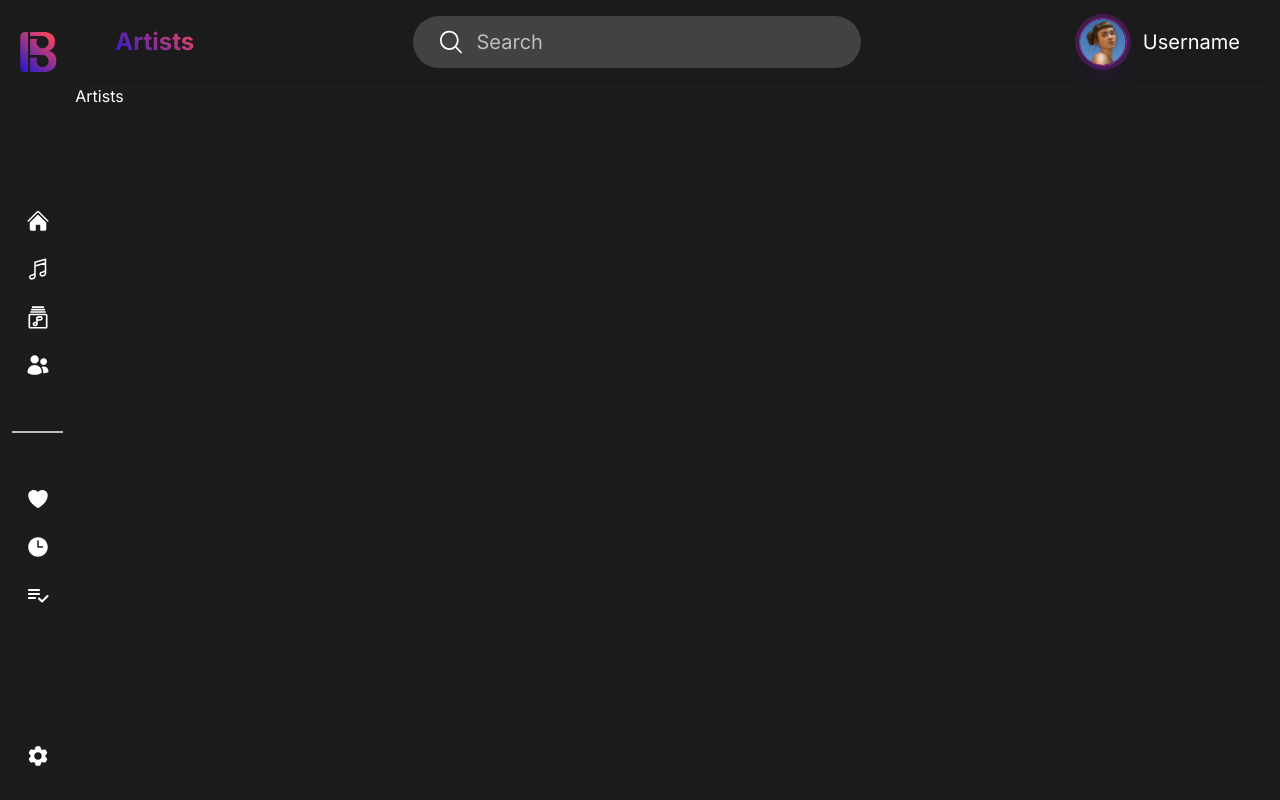
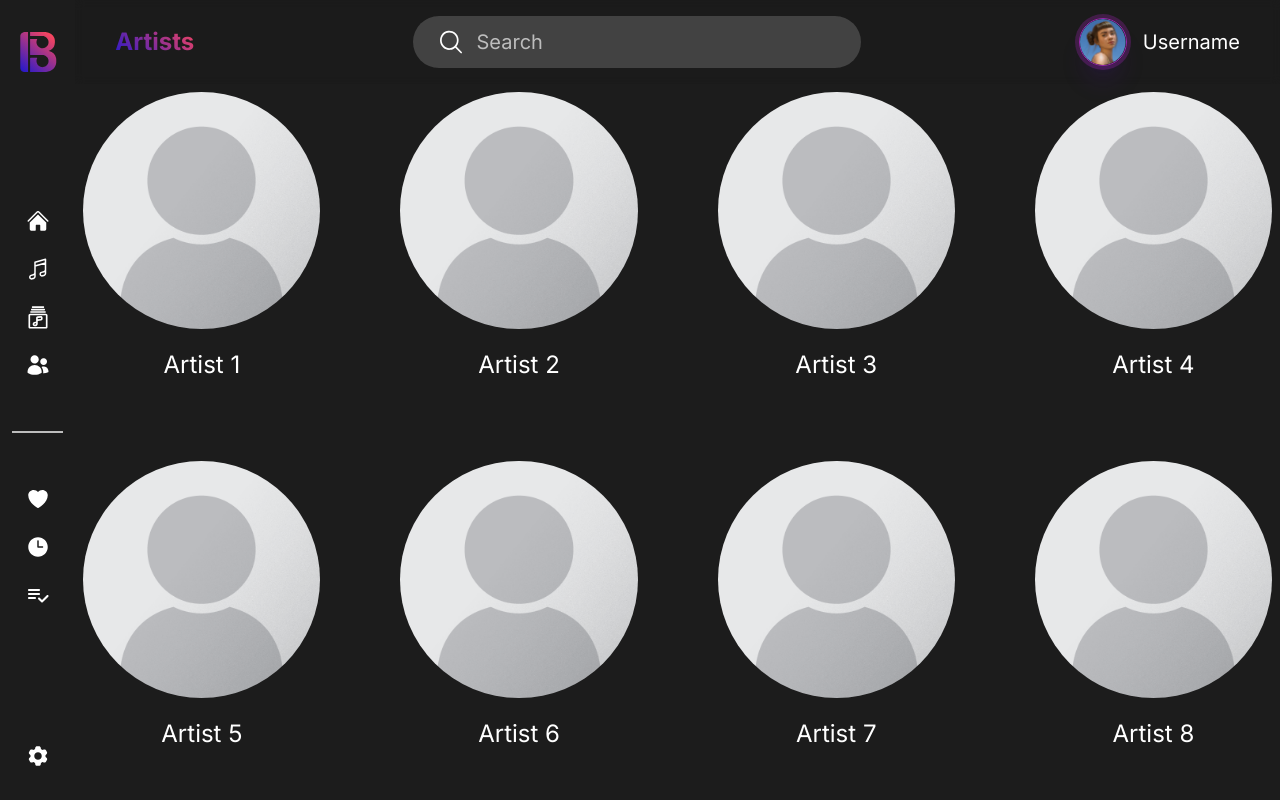
Before and after one commit to AnoyRC/beatfolio, a Next.js app in the folder Frontend/: page /artists in a window 1280 px wide. Built offline with nearby package versions, Linux system fonts and the light colour scheme.

Commit message:
Add artists page

```diff
--- a/Frontend/app/albums/page.js
+++ b/Frontend/app/albums/page.js
@@ -1,3 +1,11 @@
-export default function Home() {
-  return <section>Album</section>;
+import PlaylistLists from '@/components/layout/lists/PlaylistLists';
+
+export default function Page() {
+  return (
+    <section>
+      <PlaylistLists playlists={''} />
+      <PlaylistLists playlists={''} />
+      <PlaylistLists playlists={''} />
+    </section>
+  );
 }
--- a/Frontend/app/artists/page.js
+++ b/Frontend/app/artists/page.js
@@ -1,3 +1,9 @@
+import Artists from '@/components/layout/artist/Artists';
+
 export default function Home() {
-  return <section>Artists</section>;
+  return (
+    <section>
+      <Artists />
+    </section>
+  );
 }
--- /dev/null
+++ b/Frontend/components/layout/artist/ArtistItem.jsx
@@ -0,0 +1,19 @@
+import Image from 'next/image';
+
+const ArtistItem = ({ artist }) => {
+  return (
+    <section className="space-y-5 cursor-pointer p-2 hover:bg-gray-50/5 rounded-lg col-span-1">
+      <Image
+        src="/placeholder.png"
+        alt={artist.name}
+        width={250}
+        height={250}
+        className="rounded-full"
+      />
+
+      <h3 className="text-center text-2xl ">{artist.name}</h3>
+    </section>
+  );
+};
+
+export default ArtistItem;
--- /dev/null
+++ b/Frontend/components/layout/artist/Artists.jsx
@@ -0,0 +1,60 @@
+import ArtistItem from './ArtistItem';
+
+const Artists = () => {
+  const a = [
+    {
+      id: 1,
+      name: 'Artist 1',
+      image: 'https://via.placeholder.com/250',
+    },
+    {
+      id: 2,
+      name: 'Artist 2',
+      image: 'https://via.placeholder.com/250',
+    },
+    {
+      id: 3,
+      name: 'Artist 3',
+      image: 'https://via.placeholder.com/250',
+    },
+    {
+      id: 4,
+      name: 'Artist 4',
+      image: 'https://via.placeholder.com/250',
+    },
+    {
+      id: 5,
+      name: 'Artist 5',
+      image: 'https://via.placeholder.com/250',
+    },
+    {
+      id: 6,
+      name: 'Artist 6',
+      image: 'https://via.placeholder.com/250',
+    },
+    {
+      id: 7,
+      name: 'Artist 7',
+      image: 'https://via.placeholder.com/250',
+    },
+    {
+      id: 8,
+      name: 'Artist 8',
+      image: 'https://via.placeholder.com/250',
+    },
+    {
+      id: 9,
+      name: 'Artist 9',
+      image: 'https://via.placeholder.com/250',
+    },
+  ];
+
+  return (
+    <section className="grid grid-cols-4 gap-16">
+      {a.map((artist) => (
+        <ArtistItem key={artist.id} artist={artist} />
+      ))}
+    </section>
+  );
+};
+export default Artists;
```
